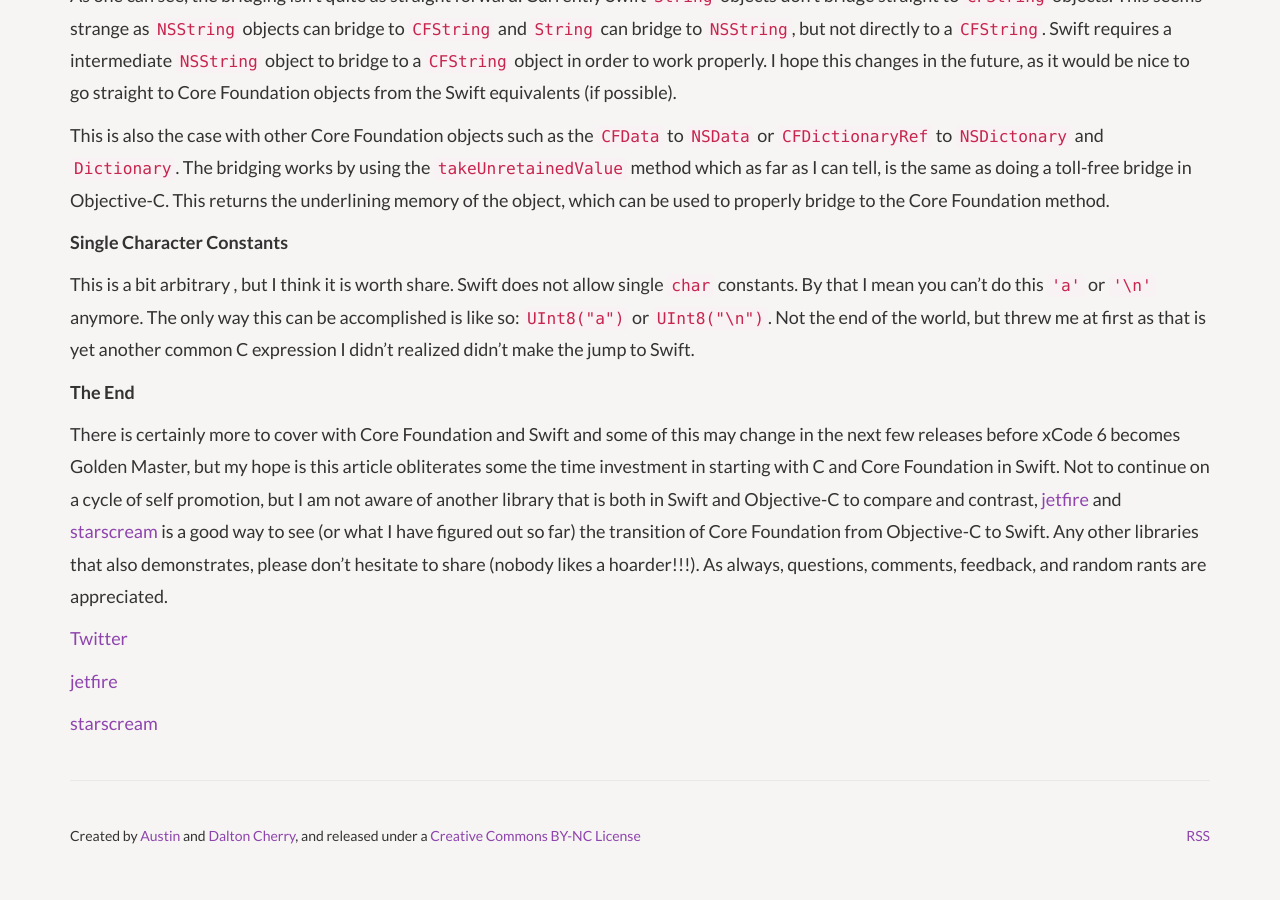
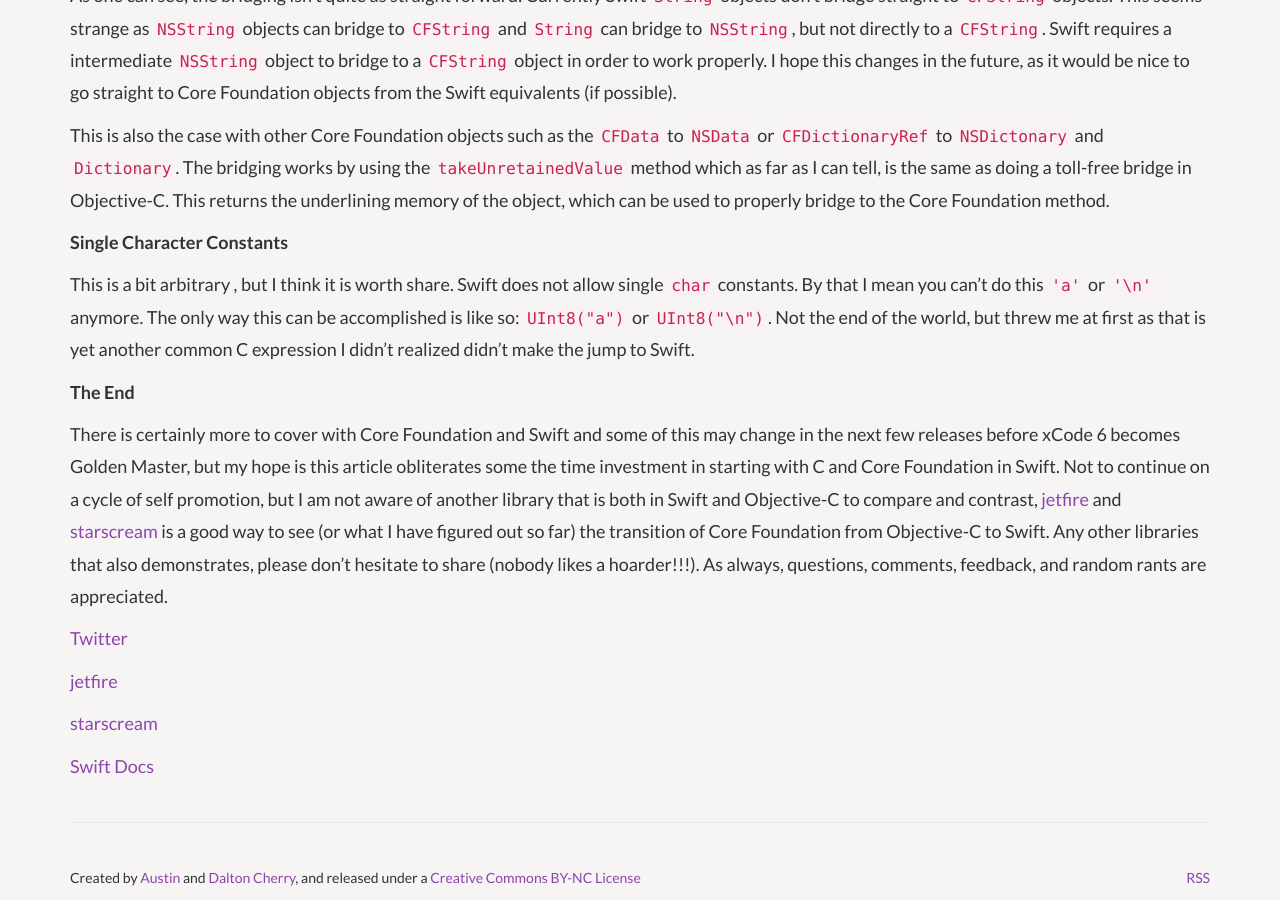
Before and after one commit to BasementKrew/revelation.io, a Jekyll site: the page built from _posts/2014-07-29-swiftly-seeing-c.markdown, in a window 1280 px wide and 900 px high, scrolled down 2364 px. Built offline with Jekyll 4.4.1, drawn with Linux system fonts in a browser that asks for light colours; Markdown is read by kramdown in place of the engine named in the settings; before the commit the page ends 3222 px from its top, so only the background shows below that.

Commit message:
add swift docs

```diff
--- a/_posts/2014-07-29-swiftly-seeing-c.markdown
+++ b/_posts/2014-07-29-swiftly-seeing-c.markdown
@@ -118,3 +118,5 @@ There is certainly more to cover with Core Foundation and Swift and some of this
 [jetfire](https://github.com/acmacalister/jetfire)
 
 [starscream](https://github.com/daltoniam/starscream)
+
+[Swift Docs](https://developer.apple.com/library/prerelease/ios/documentation/swift/conceptual/buildingcocoaapps/InteractingWithCAPIs.html)
```
